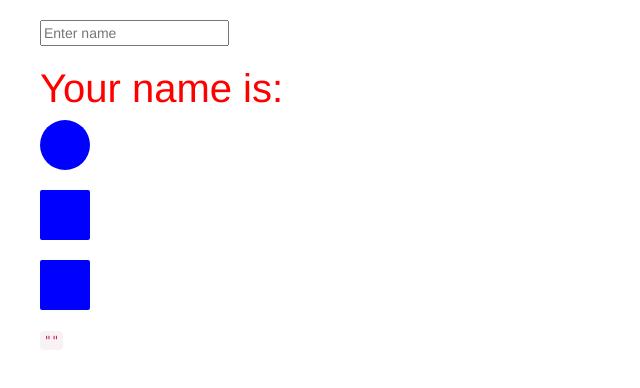
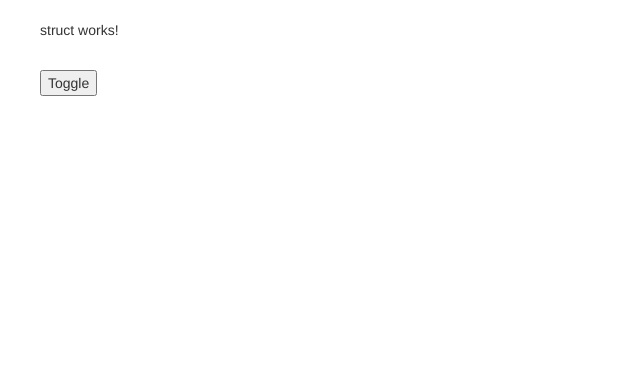
Before and after one commit to tonyhuynh1142/tranning-angularjs-4, an Angular app: page / in a window 1280 px wide. Shown: the top 388 px of the page, without its empty margins (0-640 px from the left). Built offline with nearby package versions, Linux system fonts and the light colour scheme.

Commit message:
Create *ngIf derectives

```diff
--- a/src/app/app.module.ts
+++ b/src/app/app.module.ts
@@ -7,13 +7,15 @@ import { AppComponent } from './app.component';
 import { WordComponent } from './word/word.component';
 import { BookComponent } from './book/book.component';
 import { UserFormComponent } from './user-form/user-form.component';
+import { StructComponent } from './struct/struct.component';
 
 @NgModule({
   declarations: [
     AppComponent,
     WordComponent,
     BookComponent,
-    UserFormComponent
+    UserFormComponent,
+    StructComponent
   ],
   imports: [
     BrowserModule,
--- /dev/null
+++ b/src/app/struct/struct.component.html
@@ -0,0 +1,6 @@
+<p *ngIf="isShow">
+  struct works!
+</p>
+
+<br>
+<button (click)="isShow = !isShow" >Toggle</button>
--- /dev/null
+++ b/src/app/struct/struct.component.ts
@@ -0,0 +1,17 @@
+import { Component, OnInit } from '@angular/core';
+
+@Component({
+  selector: 'app-struct',
+  templateUrl: './struct.component.html',
+  styleUrls: ['./struct.component.css']
+})
+export class StructComponent implements OnInit {
+
+  isShow = true;
+
+  constructor() { }
+
+  ngOnInit() {
+  }
+
+}
--- a/src/app/word/word.component.html
+++ b/src/app/word/word.component.html
@@ -3,4 +3,5 @@
 <!-- <h3 [hidden]="forgot">{{ en }}</h3>
 <button (click)="toggleForgot()" >Toggle forgot</button> -->
 
-<app-user-form></app-user-form>
+<!-- <app-user-form></app-user-form> -->
+<app-struct></app-struct>
--- a/src/styles.css
+++ b/src/styles.css
@@ -1,4 +1,4 @@
 /* You can add global styles to this file, and also import other style files */
-.body {
+body {
   padding: 20px 40px;
 }
```
Also changed, not shown: src/app/struct/struct.component.css (added), 1 other file (tests, documents, lock files or other folders).
